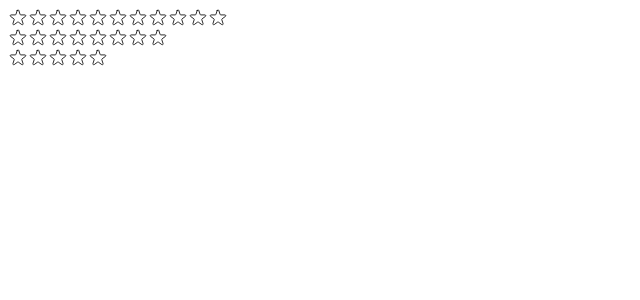
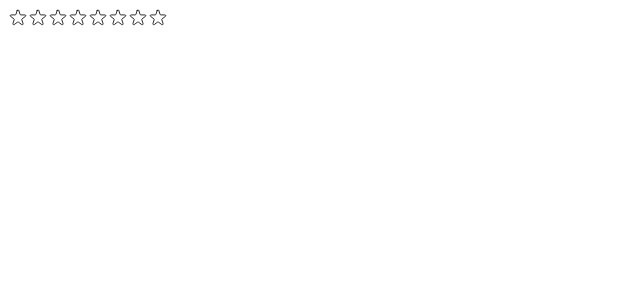
Before and after one commit to Mariano1994/usepopcorn, a React (Vite) app: page / in a window 1280 px wide. Shown: the top 300 px of the page, without its empty margins (0-640 px from the left). Built offline with nearby package versions, Linux system fonts and the light colour scheme.

Commit message:
Create Star rating Component e make it reusable

```diff
--- a/src/components/StarRating/Star.jsx
+++ b/src/components/StarRating/Star.jsx
@@ -5,10 +5,15 @@ const starStyle = {
   cursor: "pointer",
 };
 
-export function Star({ onRate, full }) {
+export function Star({ onRate, full, onHoverIn, onHoverOut }) {
   return (
     <>
-      <span style={starStyle} onClick={onRate}>
+      <span
+        style={starStyle}
+        onClick={onRate}
+        onMouseEnter={onHoverIn}
+        onMouseLeave={onHoverOut}
+      >
         {full ? (
           <svg
             xmlns="http://www.w3.org/2000/svg"
--- a/src/components/StarRating/StarRating.jsx
+++ b/src/components/StarRating/StarRating.jsx
@@ -18,6 +18,7 @@ const textStyle = {
 
 export function StarRating({ maxiRating = 5 }) {
   const [rating, setRating] = useState(0);
+  const [tempRating, setTempoRating] = useState(0);
 
   function handleRating(rating) {
     setRating(rating);
@@ -31,13 +32,15 @@ export function StarRating({ maxiRating = 5 }) {
             return (
               <Star
                 key={i}
+                full={tempRating ? tempRating >= i + 1 : rating >= i + 1}
                 onRate={() => handleRating(i + 1)}
-                full={rating >= i + 1}
+                onHoverIn={() => setTempoRating(i + 1)}
+                onHoverOut={() => setTempoRating(0)}
               />
             );
           })}
         </div>
-        <p style={textStyle}>{rating || ""}</p>
+        <p style={textStyle}>{tempRating || rating || ""}</p>
       </div>
     </>
   );
--- a/src/main.jsx
+++ b/src/main.jsx
@@ -8,8 +8,7 @@ ReactDOM.createRoot(document.getElementById('root')).render(
   <React.StrictMode>
     {/* <App /> */}
 
-    <StarRating maxiRating={11}/>
+
     <StarRating maxiRating={8}/>
-    <StarRating/>
   </React.StrictMode>,
 )
```
Also changed, not shown: src/index.css (+0 -19 lines).
